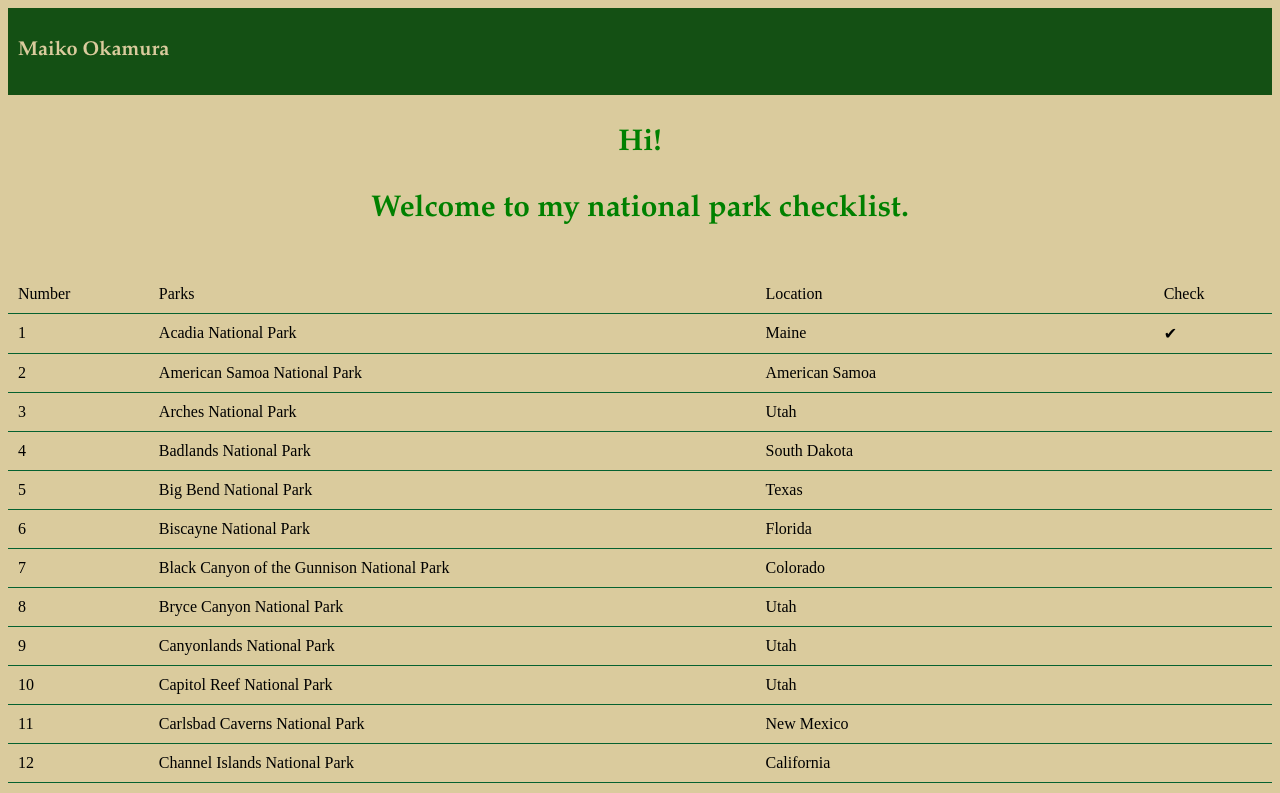
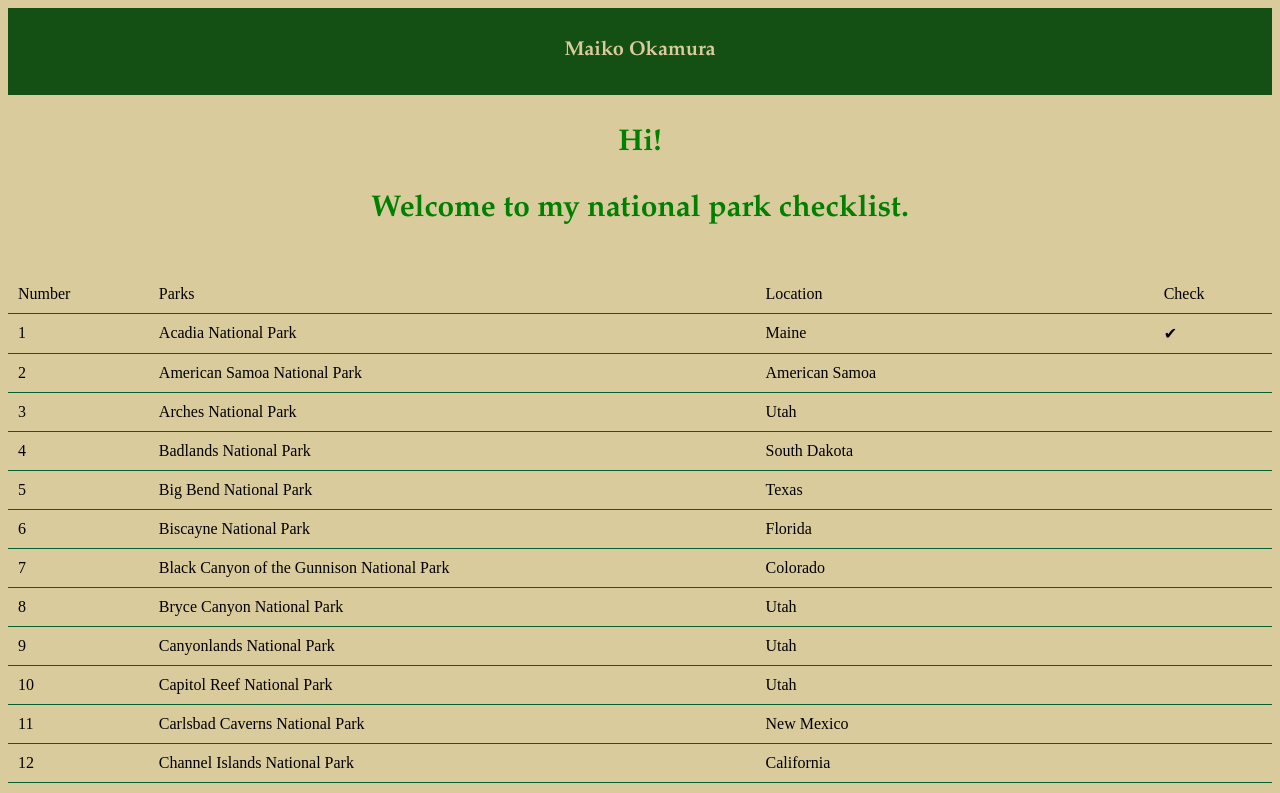
Before and after one commit to mokamura79/-Okamura-COM214HW2, a plain HTML site: page index.html in a window 1280 px wide. Shown: the top 793 px of the page. Drawn offline with Linux system fonts and the light colour scheme.

Commit message:
Update index.html

```diff
--- a/index.html
+++ b/index.html
@@ -12,8 +12,8 @@
         tr, td, th{padding: 10px;border-collapse: collapse;border-bottom: 1px solid #056130;}
         tr:hover {background-color: #3e7c49;}
         header {background-color: rgb(20, 80, 20);color: #7f4a4a; padding: 10px;text-align: center;}
-        .header-content {font-family:Garamond;display: flex;max-width: 1200px;}
-        .header-content p { text-align: center;margin: 0}
+        .header-content {font-family:Garamond;}
+        .header-content p { margin: 0}
         footer {background-color: rgb(20, 80, 20);color: #4a7f4e; padding: 10px;text-align: center;}
         .footer-content {font-family:Garamond;display: flex;justify-content: space-between;max-width: 1200px;margin: 0 auto;}
         .footer-content p { margin: 0}
```
